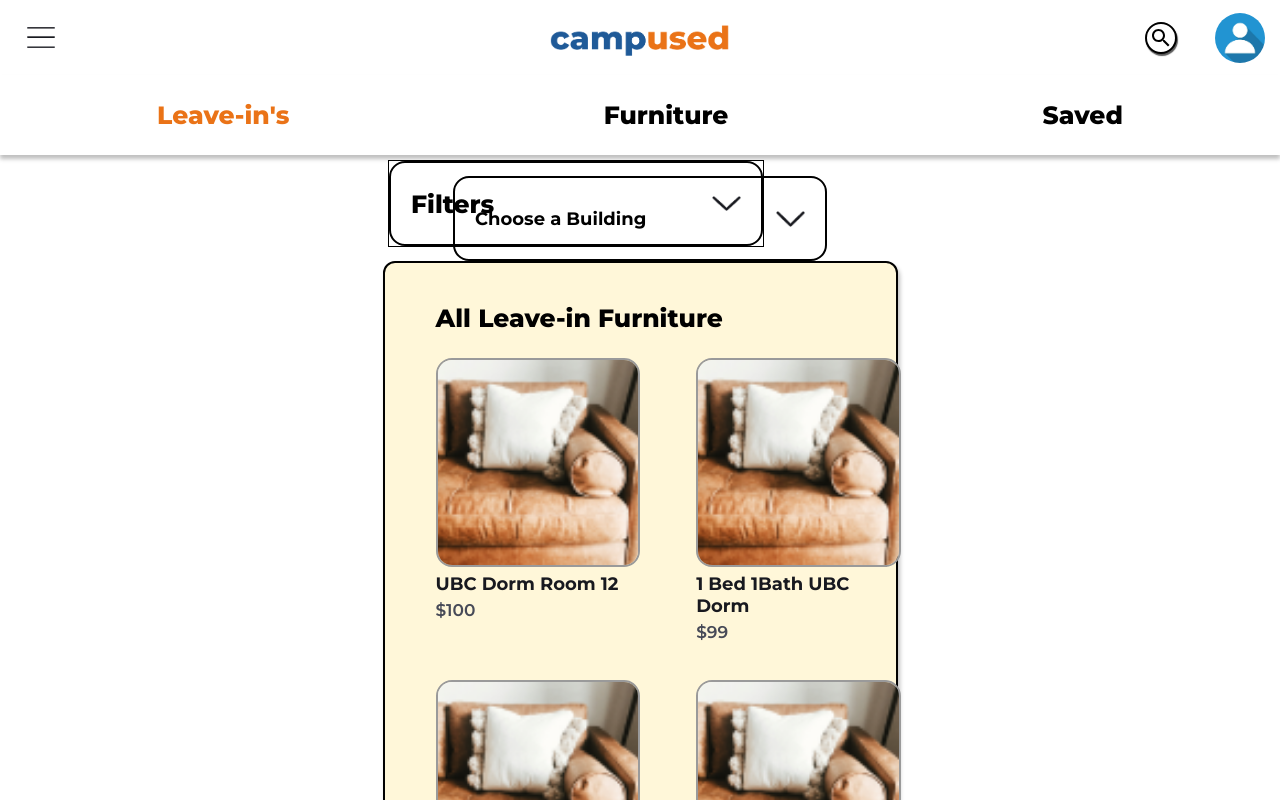
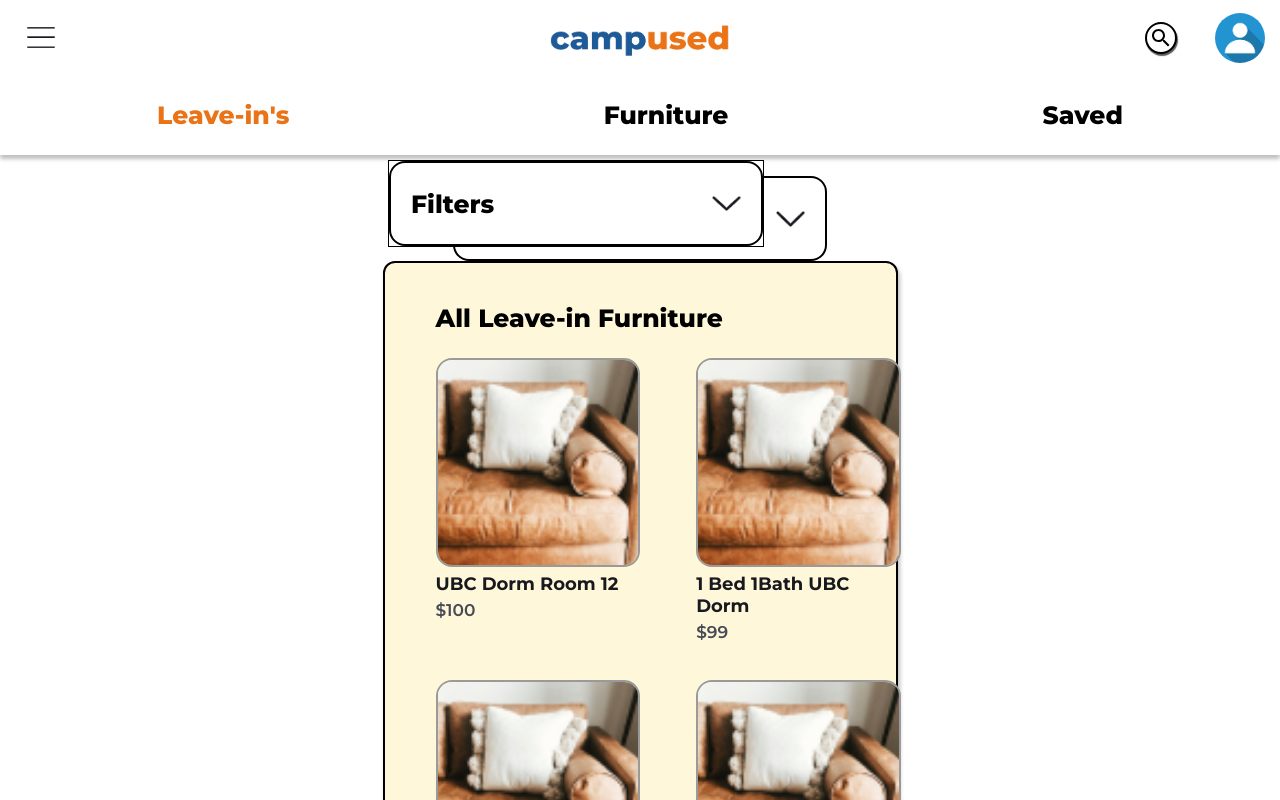
Before and after one commit to cindyparkk/campused, a Next.js app: page /leave-in in a window 1280 px wide. Built offline with nearby package versions, Linux system fonts and the light colour scheme.

Commit message:
tried to fix filter comp

```diff
--- a/comps/Category/index.js
+++ b/comps/Category/index.js
@@ -36,6 +36,7 @@ const Arrow = styled.img`
     max-width: 29px;
     height: auto;
     transform: ${props=>props.expanded ? "rotate(180deg)" : "none"};
+    transition: 0.3s;
 `;
 
 const Expand = styled.div`
--- a/comps/FilterOpen/index.js
+++ b/comps/FilterOpen/index.js
@@ -136,6 +136,7 @@ const GrayBackground = styled.div`
 
 const DropDownContainer = styled.div`
     border: 1px solid black;
+    background: #FFF;
 
 `;
 
```
